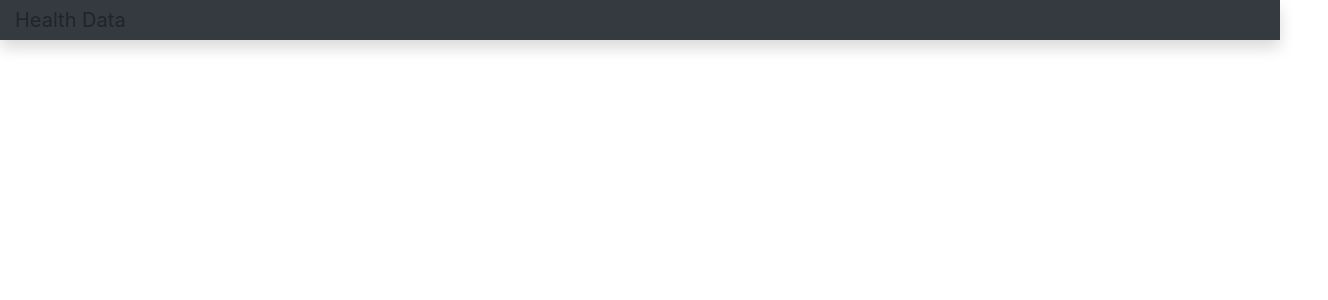
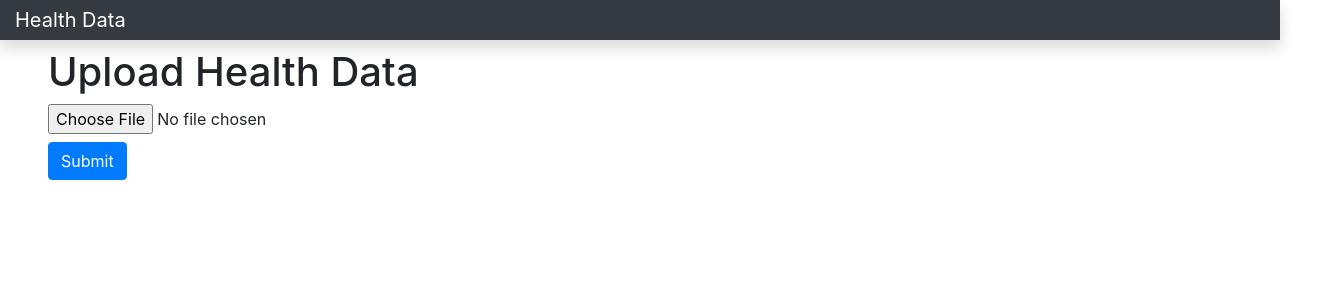
Before and after one commit to vithumathi/app-bhc, a React (Create React App) app: page / in a window 1280 px wide. Shown: the top 300 px of the page, 1328 px wide, since content can reach past the window. Built offline with nearby package versions, Linux system fonts and the light colour scheme.

Commit message:
Added upload module for patient user

```diff
--- a/package.json
+++ b/package.json
@@ -14,6 +14,7 @@
     "chai": "4.2.0",
     "chai-as-promised": "7.1.1",
     "chai-bignumber": "3.0.0",
+    "mdbreact": "^4.25.3",
     "react": "16.8.4",
     "react-bootstrap": "1.0.0-beta.5",
     "react-dom": "16.8.4",
--- a/src/components/App.css
+++ b/src/components/App.css
@@ -1 +1,4 @@
 /* Styles go here */
+.nav-link {
+    color: white !important;
+}
--- a/src/components/App.js
+++ b/src/components/App.js
@@ -1,5 +1,5 @@
-import React, { Component } from 'react';
-import './App.css';
+import React, { Component } from "react";
+import "./App.css";
 
 class App extends Component {
   render() {
@@ -10,17 +10,24 @@ class App extends Component {
             className="navbar-brand col-sm-3 col-md-2 mr-0"
             target="_blank"
             rel="noopener noreferrer"
+            style={{ color: "white" }}
           >
             Health Data
           </a>
         </nav>
-        <div className="container-fluid mt-5">
+        <div className="container-fluid mt-5 ml-5">
           <div className="row">
-            <main role="main" className="col-lg-12 d-flex text-center">
-              <div className="content mr-auto ml-auto">
+              <p className="h1">Upload Health Data</p>
+              </div>
+              <div className="row">
+              <form>
+                <div className="form-group">
+                <input type="file" className="form-control-file mb-2"/>
+                <input type="submit" className="btn btn-primary"/>
+                </div>
+              </form>
+              {/* <p>Open a PDF file <a target="_blank" href="%PUBLIC_URL%/src/data/sample_health_data.pdf">example</a>.</p> */}
 
-              </div>
-            </main>
           </div>
         </div>
       </div>
```
Also changed, not shown: public/manifest.json, 2 other files (tests, documents, lock files or other folders).
